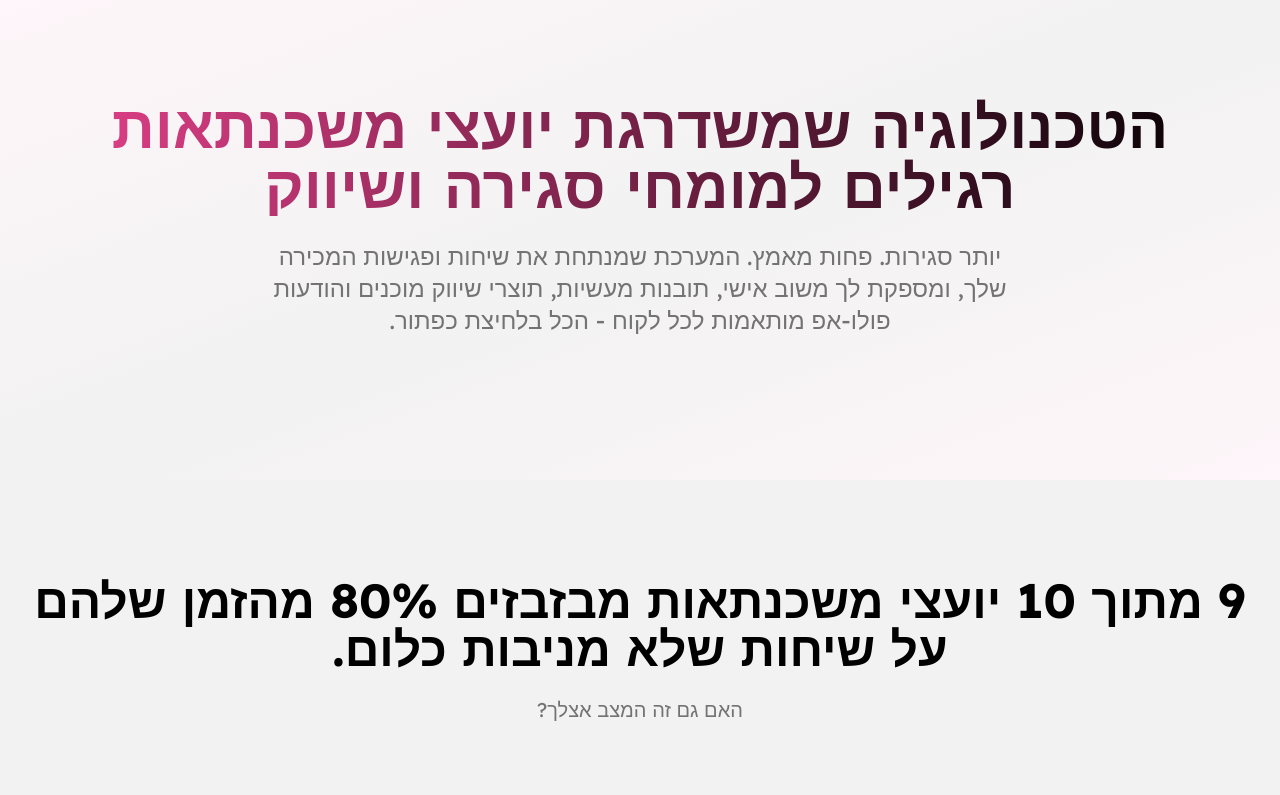
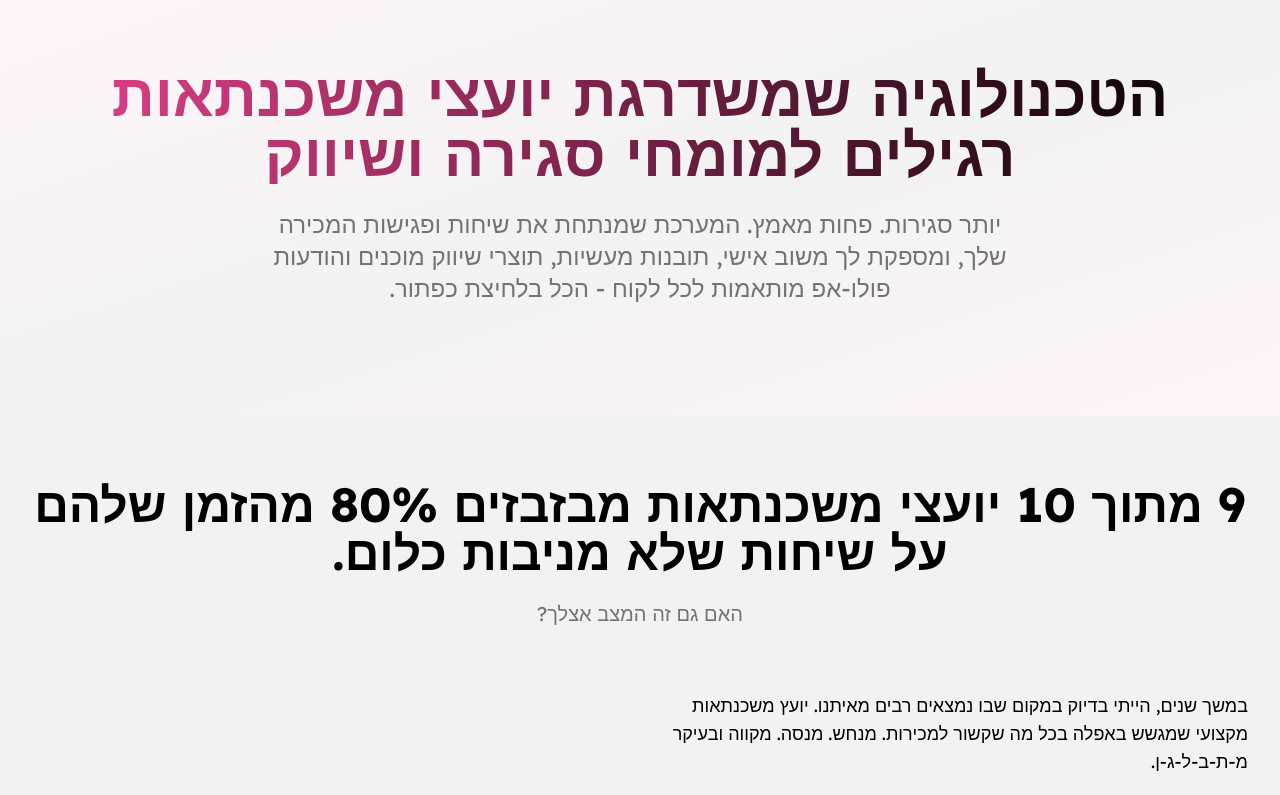
Before and after one commit to thepinkshark1/mortgage-ai-insights-generator, a React (Vite) app: page / in a window 1280 px wide. Shown: the top 795 px of the page. Built offline with nearby package versions, Linux system fonts and the light colour scheme.

Commit message:
Refactor: Adjust spacing between sections
Reduce the spacing between the first and second sections to be proportional to the page.

```diff
--- a/src/index.css
+++ b/src/index.css
@@ -1,4 +1,3 @@
-
 @import url('https://fonts.googleapis.com/css2?family=Lexend:wght@300;400;500;600;700&display=swap');
 
 @tailwind base;
@@ -47,7 +46,7 @@
   }
 
   .section-padding {
-    @apply px-4 py-16 sm:px-6 sm:py-24 lg:px-8;
+    @apply px-4 py-12 sm:px-6 sm:py-16 lg:px-8;
   }
 
   .button-primary {
```
